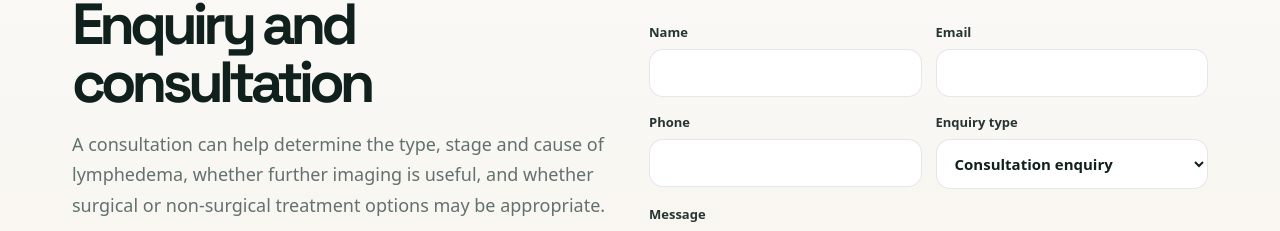
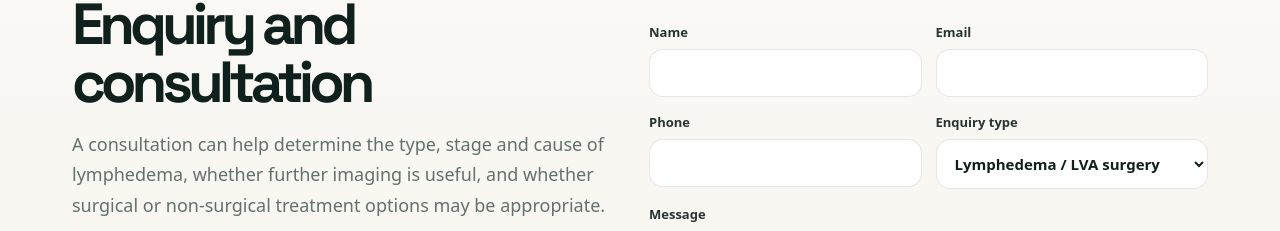
Before and after one commit to zatyrical/plasticwebsite, a Next.js app: page /lymphedema-surgery-singapore in a window 1280 px wide. Shown: the part 9837-10068 px from the top of the page. Built offline with nearby package versions, Linux system fonts and the light colour scheme.

Commit message:
seo: set lymphedema-surgery-singapore/page.tsx enquiry default

```diff
--- a/app/lymphedema-surgery-singapore/page.tsx
+++ b/app/lymphedema-surgery-singapore/page.tsx
@@ -370,7 +370,7 @@ export default function LymphedemaSurgeryPage() {
                 Use the enquiry form to request an appointment or ask about lymphedema assessment. Please do not send urgent medical concerns through the website form.
               </p>
             </div>
-            <ContactForm />
+            <ContactForm defaultEnquiryType="Lymphedema / LVA surgery" />
           </div>
         </section>
       </article>
```
